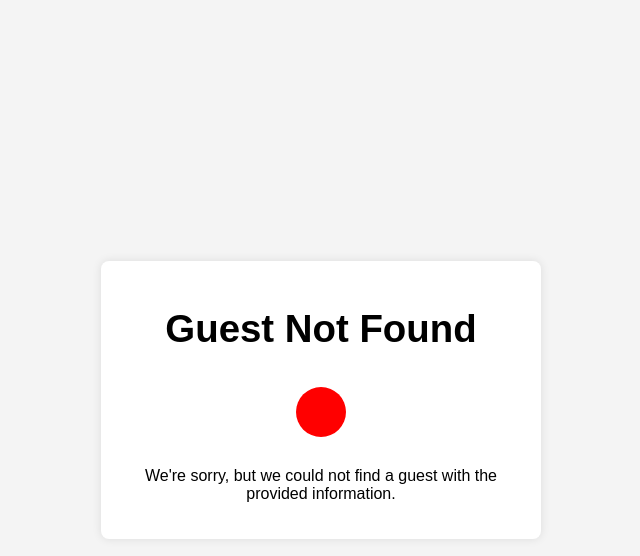
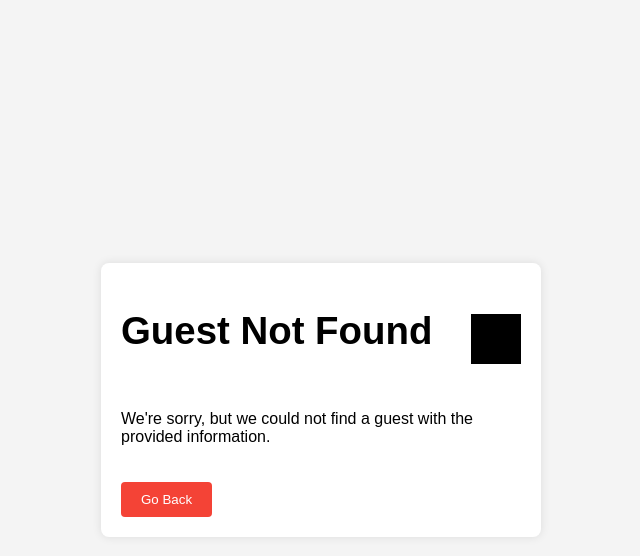
Before and after one commit to KenEkanem/CheckinApp, a Flask app: template templates/guest_not_found.html in a window 1280 px wide. Shown: the top 556 px of the page, without its empty margins (319-959 px from the left). Run offline with Flask 3, Linux system fonts and the light colour scheme; the template is opened without the code that fills it, so the values that code supplies are empty.

Commit message:
updated template, back button and colors

```diff
--- a/templates/guest_not_found.html
+++ b/templates/guest_not_found.html
@@ -19,31 +19,56 @@
             padding: 20px;
             border-radius: 8px;
             box-shadow: 0 0 10px rgba(0, 0, 0, 0.1);
-            text-align: center;
             max-width: 400px;
             width: 100%;
+            text-align: left; /* Align text to the left */
+        }
+        .header {
+            display: flex;
+            justify-content: space-between;
+            align-items: center;
         }
         .color-box {
             width: 50px;
             height: 50px;
-            border-radius: 50%;
-            margin: 10px auto;
+            margin-left: 20px;
             display: inline-block;
-            background-color: #ff0000; /* Red color to indicate error */
+            background-color: #000000; /* Red color to indicate error */
         }
         .message {
             font-size: 1.2em;
             margin-bottom: 15px;
         }
+        button {
+            padding: 10px 20px;
+            background-color: #4CAF50;
+            color: white;
+            border: none;
+            border-radius: 4px;
+            cursor: pointer;
+            margin-top: 20px;
+        }
+        button:hover {
+            background-color: #45a049;
+        }
+        .back-btn {
+            background-color: #f44336;
+        }
+        .back-btn:hover {
+            background-color: #e53935;
+        }
     </style>
 </head>
 <body>
     <div class="container">
-        <div class="message">
-            <h1>Guest Not Found</h1>
+        <div class="header">
+            <div class="message">
+                <h1>Guest Not Found</h1>
+            </div>
+            <div class="color-box"></div>
         </div>
-        <div class="color-box"></div>
         <p>We're sorry, but we could not find a guest with the provided information.</p>
+        <button class="back-btn" onclick="window.history.back()">Go Back</button>
     </div>
 </body>
 </html>
```
